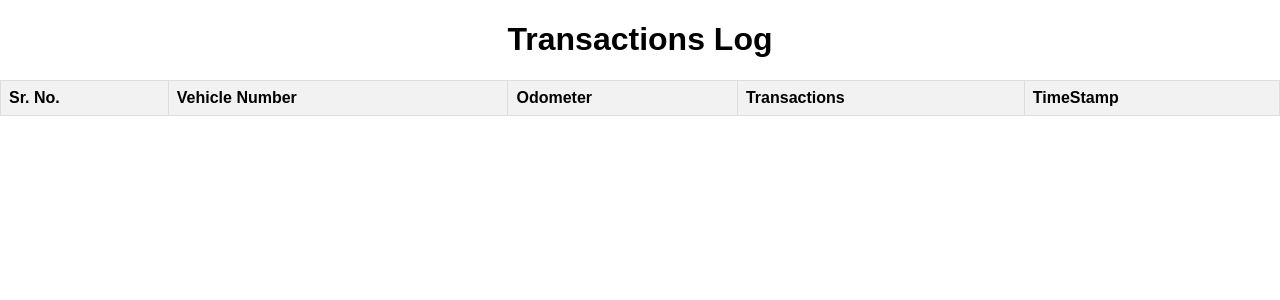
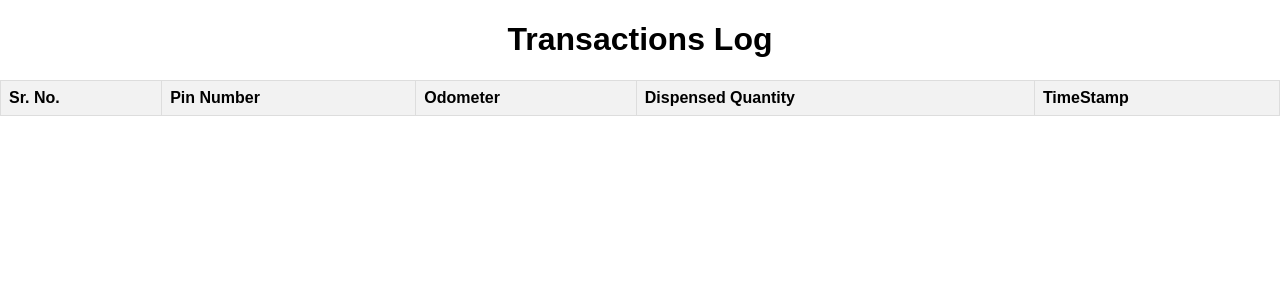
Before and after one commit to NischayDesign4it/fueldec, a Django app: template templates/transaction.html in a window 1280 px wide. Shown: the part 120-420 px from the top of the page. Run offline with Django 4.2, Linux system fonts and the light colour scheme; the template is opened without the code that fills it, so the values that code supplies are empty.

Commit message:
new db changes

```diff
--- a/templates/create.html
+++ b/templates/create.html
@@ -200,7 +200,7 @@
     <table>
         <tr>
             <th>Sr. No.</th>
-            <th>Vehicle Number</th>
+            <th>Pin Number</th>
             <th>Quantity</th>
             <th>vehicle Id</th>
             <th>gallon Limit</th>
--- a/templates/transaction.html
+++ b/templates/transaction.html
@@ -141,9 +141,10 @@
     <table>
         <tr>
             <th>Sr. No.</th>
-            <th>Vehicle Number</th>
+
+            <th>Pin Number</th>
             <th>Odometer</th>
-            <th>Transactions</th>
+            <th>Dispensed Quantity</th>
             <th>TimeStamp</th>
 
         </tr>
```
Also changed, not shown: manager/models.py (+5 -6 lines), db.sqlite3.
